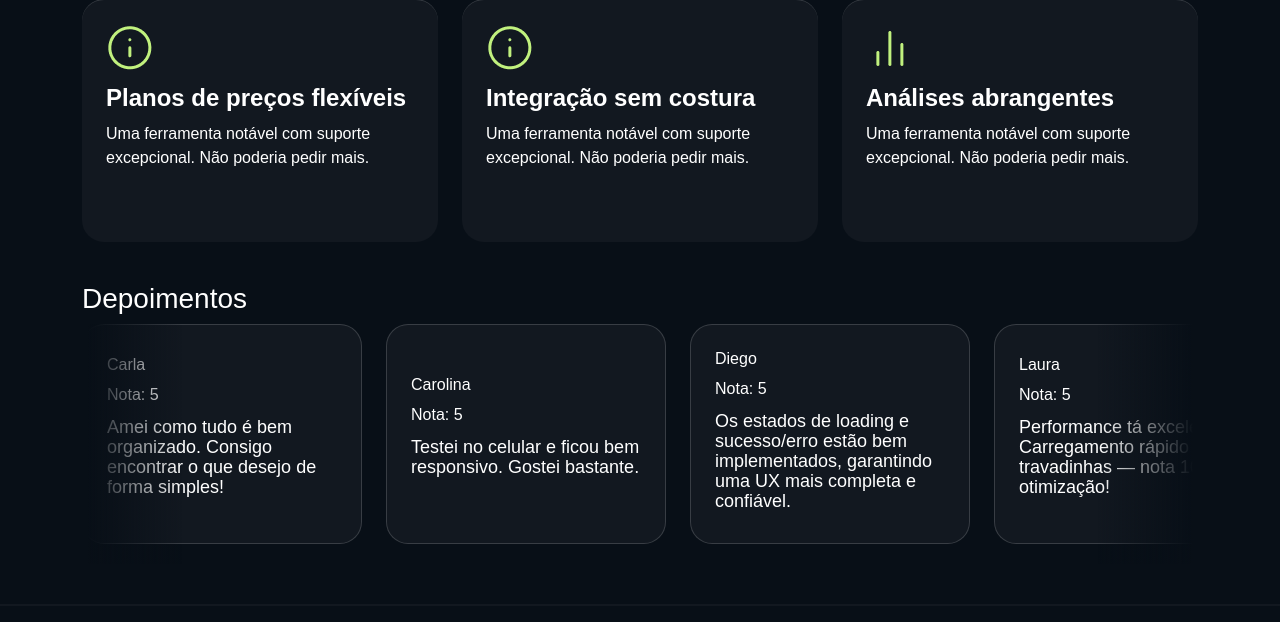
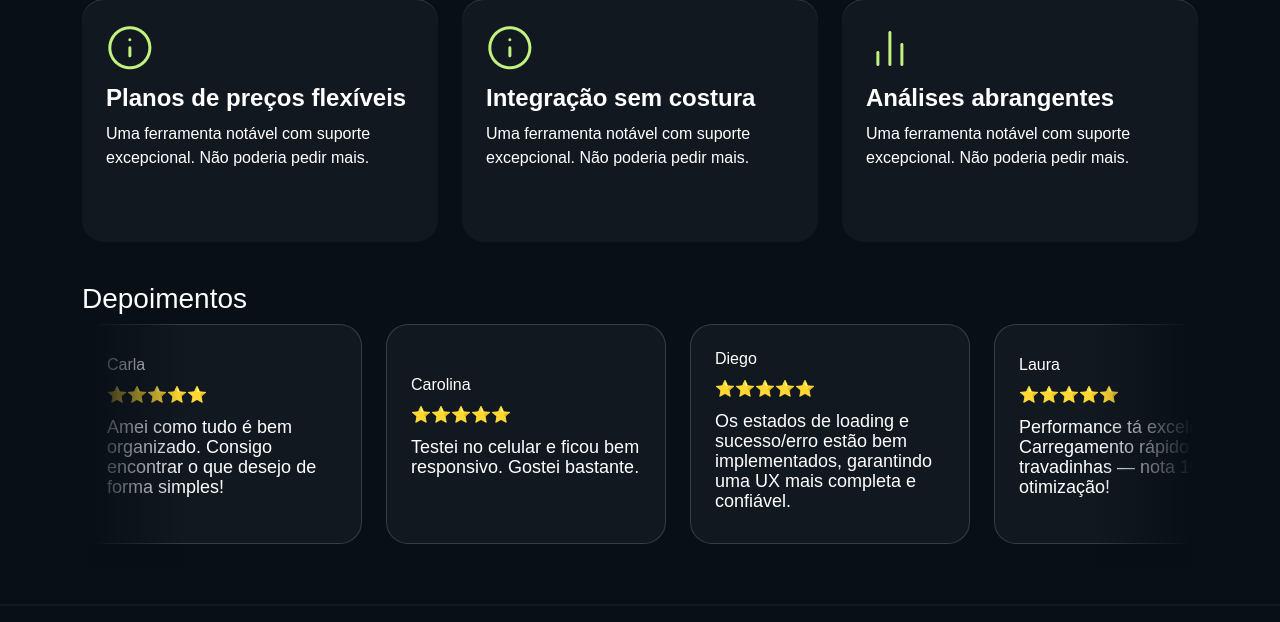
Before and after one commit to srjesuino/Movefit-ProjetoTecnico, a PHP site: page / in a window 1280 px wide. Shown: the part 1517-2139 px from the top of the page. Run offline with PHP 8.4, Linux system fonts and the light colour scheme; data comes from the database, SQL or seed files in the repository.

Commit message:
Update depoimentos.php

```diff
--- a/movefit/inc/depoimentos.php
+++ b/movefit/inc/depoimentos.php
@@ -18,8 +18,9 @@ foreach ($depoimentos as $depoimento) {
     echo '<div class="swiper-slide depoimento-item">';
     // Exibe o nome do autor do depoimento, escapando caracteres especiais para evitar XSS
     echo '<h3>' . htmlspecialchars($depoimento['nome']) . '</h3>';
-    // Exibe a nota do depoimento, escapando caracteres especiais
-    echo '<span>Nota: ' . htmlspecialchars($depoimento['nota']) . '</span>';
+    // Exibe a nota do depoimento, representada por estrelas
+    // A nota é convertida para um inteiro e repetida o número de vezes correspondente
+    echo "<td>" . str_repeat("⭐", (int)$depoimento['nota']) . "</td>";
     // Exibe o comentário do depoimento, escapando caracteres especiais
     echo '<p>' . htmlspecialchars($depoimento['comentario']) . '</p>';
     echo '</div>';
```
